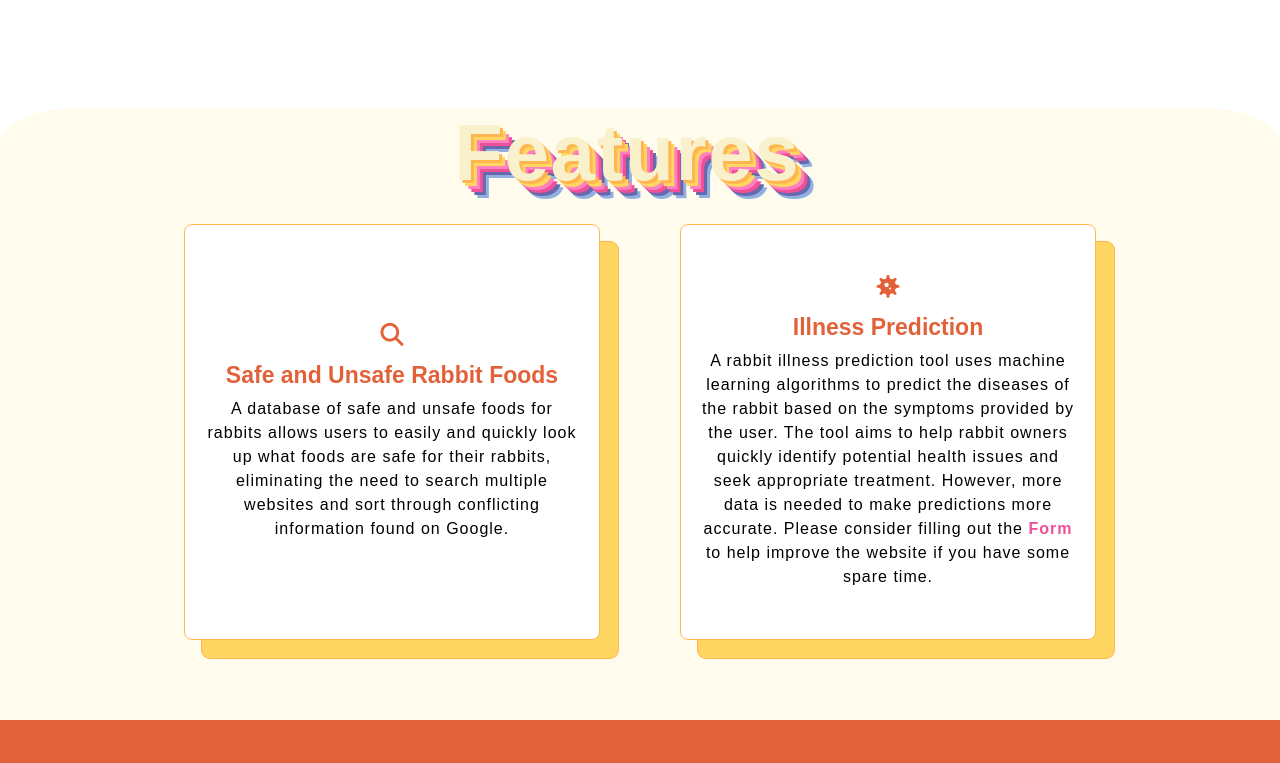
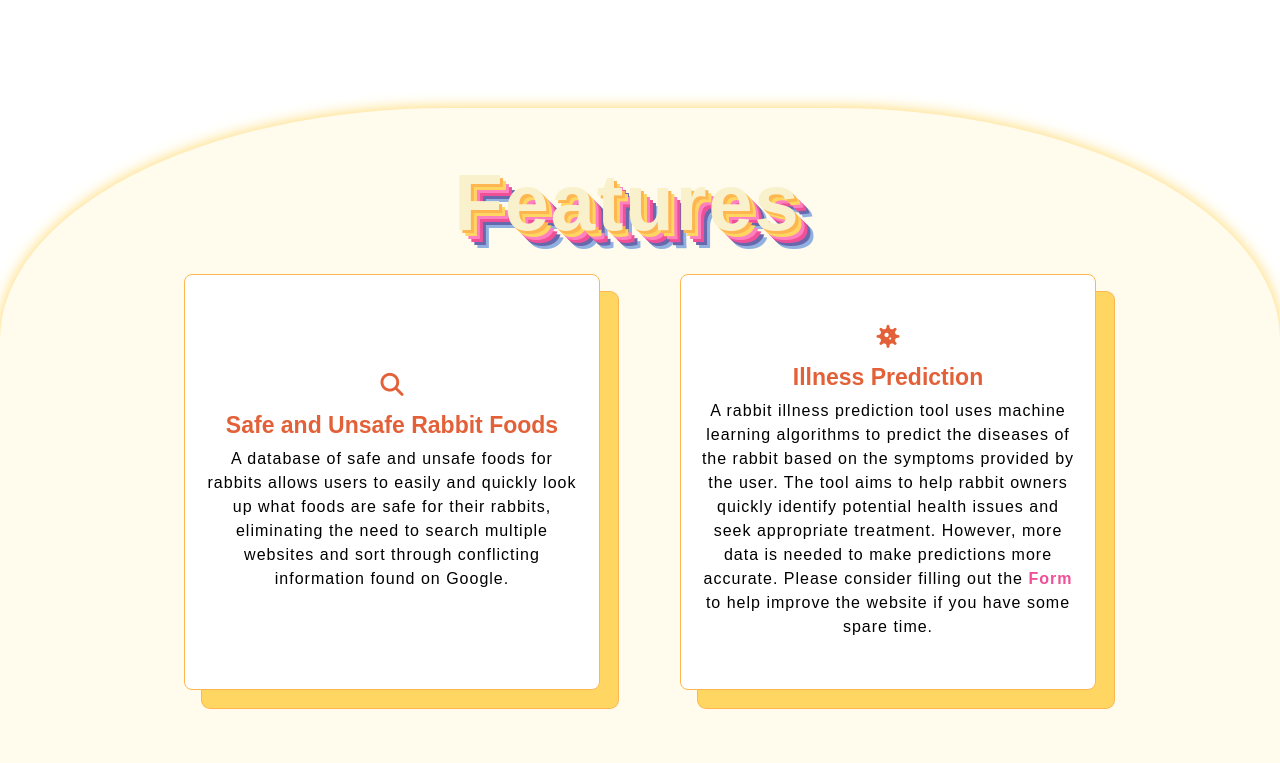
Before and after one commit to hatatwit/bunny-expert, a React (Create React App) app: page / in a window 1280 px wide. Shown: the part 570-1333 px from the top of the page. Built offline with nearby package versions, Linux system fonts and the light colour scheme; no server answers; a web font is replaced by a local one.

Commit message:
Add Buy Me Coffee Widget

```diff
--- a/public/index.html
+++ b/public/index.html
@@ -21,6 +21,9 @@
     <!--  Font Awesome Icons-->
     <script src="https://kit.fontawesome.com/74636054d9.js" crossorigin="anonymous"></script>
 
+    <!-- Buy Me Coffee Widget -->
+    <script data-name="BMC-Widget" data-cfasync="false" src="https://cdnjs.buymeacoffee.com/1.0.0/widget.prod.min.js" data-id="bunnyexpert" data-description="Support me on Buy me a coffee!" data-message="" data-color="#FF813F" data-position="Right" data-x_margin="18" data-y_margin="18"></script>
+
   </head>
   <body>
     <div id="root"></div>
--- a/src/components/navigation/Navigation.jsx
+++ b/src/components/navigation/Navigation.jsx
@@ -42,11 +42,13 @@ export default function Navigation() {
         <div className="social-icons">
           <a href="https://www.instagram.com/spunkie_thebun/?hl=en"><i class="fa-brands fa-instagram"></i></a>
           <a href="https://www.youtube.com/@spunkiethebun3532"><i class="fa-brands fa-youtube"></i></a>
-          <a href="#"><i class="fa-brands fa-tiktok"></i></a>
+          <a href="#tiktok"><i class="fa-brands fa-tiktok"></i></a>
           <a href="mailto:hatrang061299@gmail.com"><i class="fa-solid fa-envelope"></i></a>
         </div>
         <p>Copyright &copy; All rights reserved || Made with &hearts; by Trang Ha</p>
       </div>
+
+
     </Fragment>
   );
 }
--- a/src/routes/home/styles.scss
+++ b/src/routes/home/styles.scss
@@ -72,12 +72,13 @@
 
 //----- Feature Section -----//
 .feature-section {
+  box-shadow: 0 0 15px #ffd662;
   margin-top: 2rem;
   background-color: #fffbed;
-  border-top-left-radius: 6% ;
-  border-top-right-radius: 6% ;
+  padding-top: 50px;
+  border-top-left-radius: 35% ;
+  border-top-right-radius: 35% ;
 
-}
   .features {
     position: relative;
     display: flex;
@@ -126,4 +127,12 @@
       }
     }
   }
+
+  @media (max-width: 900px) {
+    border-top-left-radius: 0;
+    border-top-right-radius: 0;
+  }
+
+
+}
 //----- Feature Section -----//
```
Lines whose indentation alone changed are shown as unchanged.
